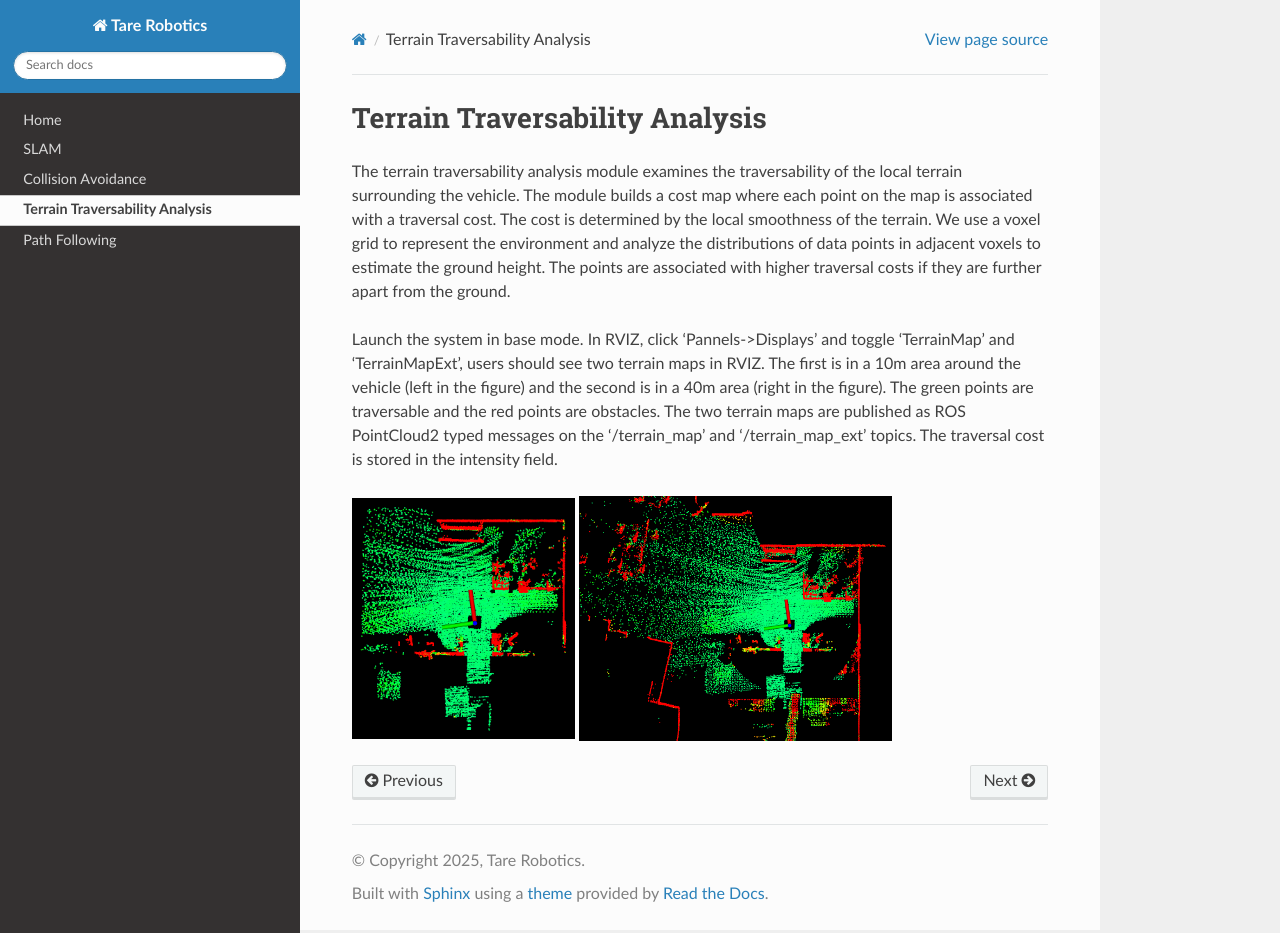
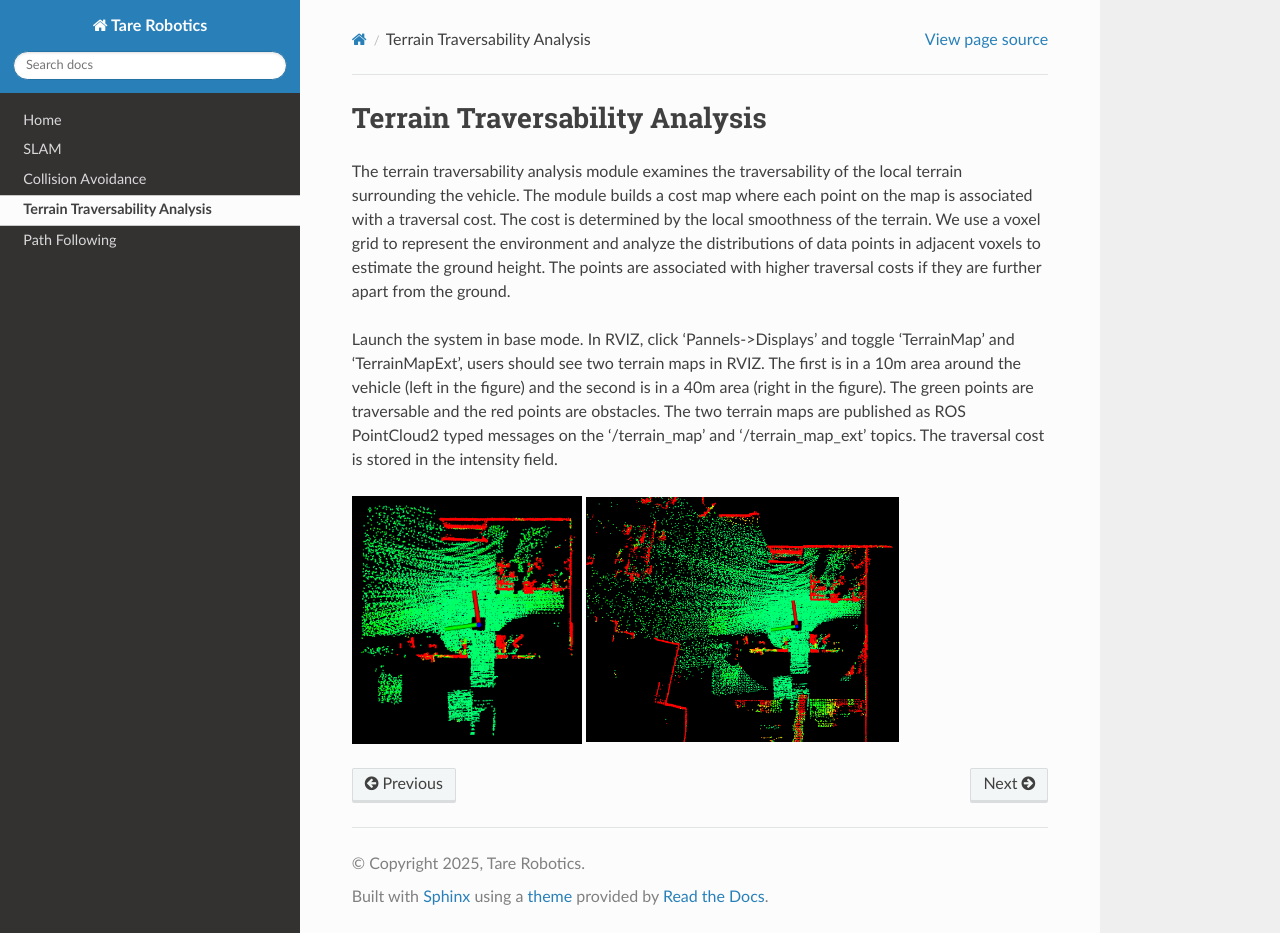
Before and after one commit to caochao39/tarerobotics, a Sphinx documentation site: the page built from docs/source/terrain_traversability_analysis.rst, in a window 1280 px wide and 933 px high. Built offline with Sphinx 7.4.7 and the Read the Docs theme 3.1.0, drawn with Linux system fonts in a browser that asks for light colours.

Commit message:
Update terrain_traversability_analysis.rst

```diff
--- a/docs/source/terrain_traversability_analysis.rst
+++ b/docs/source/terrain_traversability_analysis.rst
@@ -8,7 +8,7 @@ Launch the system in base mode. In RVIZ, click ‘Pannels->Displays’ and toggl
 |pic1| |pic2|
 
 .. |pic1| image:: images/image1.png
-   :width: 32%
+   :width: 33%
 
 .. |pic2| image:: images/image13.png
    :width: 45%
```
